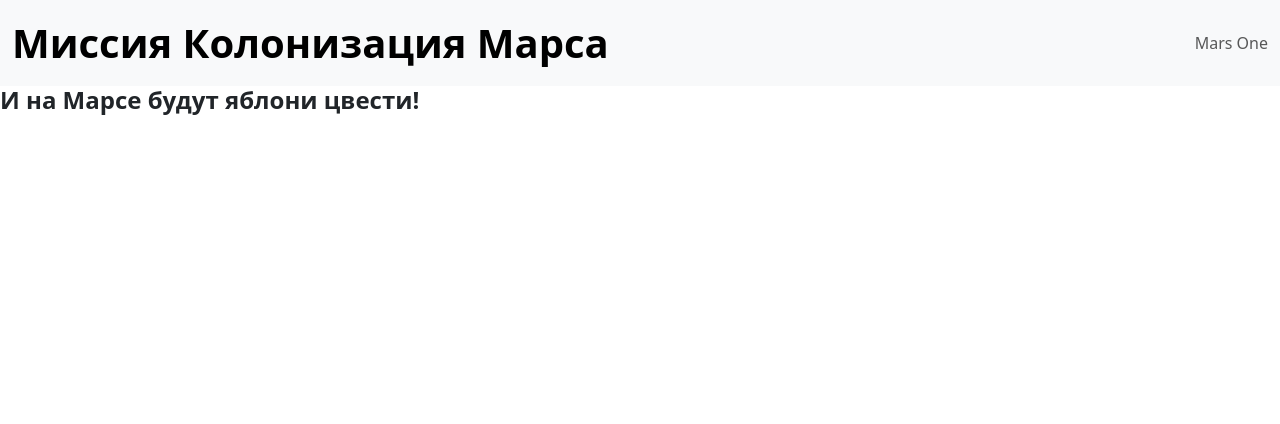
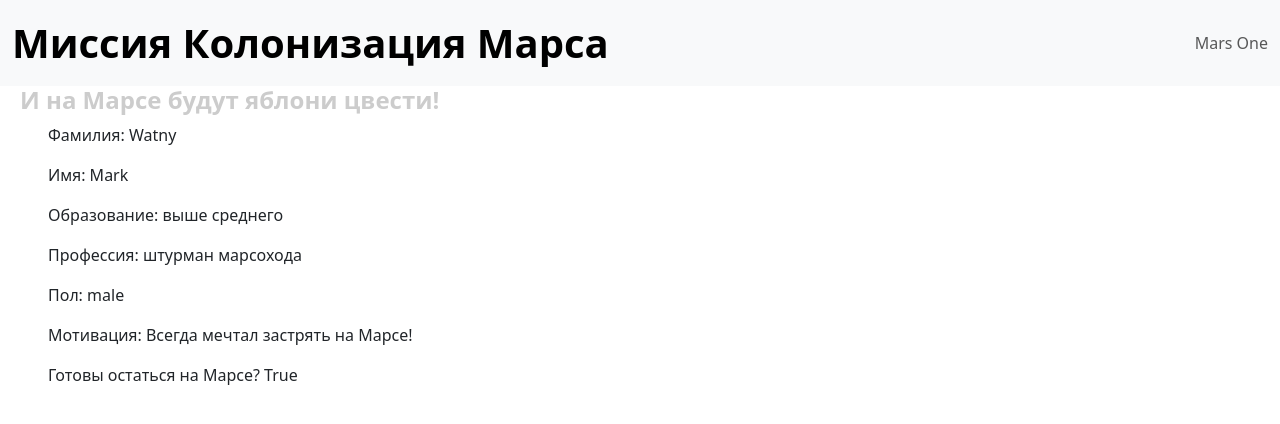
Before and after one commit to FFpokedimon/yandex-lyceum-korepin, a Flask app: page /answer in a window 1280 px wide. Shown: the top 424 px of the page. Run offline with Flask 3, Linux system fonts and the light colour scheme.

Commit message:
Auto answer

```diff
--- a/flask2/main.py
+++ b/flask2/main.py
@@ -326,5 +326,20 @@ def list_prof(list_type):
     return render_template("list_prof.html", list_type=list_type)
 
 
+@app.route('/answer')
+@app.route('/auto_answer')
+def auto_answer():
+    data = {
+        "Фамилия": "Watny",
+        "Имя": "Mark",
+        "Образование": "выше среднего",
+        "Профессия": "штурман марсохода",
+        "Пол": "male",
+        "Мотивация": "Всегда мечтал застрять на Марсе!",
+        "Готовы остаться на Марсе?": True
+    }
+    return render_template("auto_answer.html", data=data)
+
+
 if __name__ == "__main__":
     app.run(host='127.0.0.1', port=8080)
--- /dev/null
+++ b/flask2/static/css/base.css
@@ -0,0 +1,4 @@
+h4 {
+    color: #cccccc;
+    padding-left: 20px;
+}
--- /dev/null
+++ b/flask2/templates/auto_answer.html
@@ -0,0 +1,7 @@
+{% extends "base.html" %}
+
+{% block content %}
+    {% for k, v in data.items() %}
+        <p class="ms-5">{{ k }}{% if not loop.last %}: {% endif %} {{ v }}</p>
+    {% endfor %}
+{% endblock %}
--- a/flask2/templates/base.html
+++ b/flask2/templates/base.html
@@ -6,6 +6,7 @@
     <title>{{ title }}</title>
     <link href="https://cdn.jsdelivr.net/npm/bootstrap@5.3.8/dist/css/bootstrap.min.css" rel="stylesheet"
           integrity="sha384-sRIl4kxILFvY47J16cr9ZwB07vP4J8+LH7qKQnuqkuIAvNWLzeN8tE5YBujZqJLB" crossorigin="anonymous">
+    <link rel="stylesheet" href="{{ url_for('static', filename='css/base.css') }}">
 </head>
 <body>
     <nav class="navbar bg-body-tertiary">
```
Also changed, not shown: flask2/templates/list_prof.html (+4 -4 lines).
